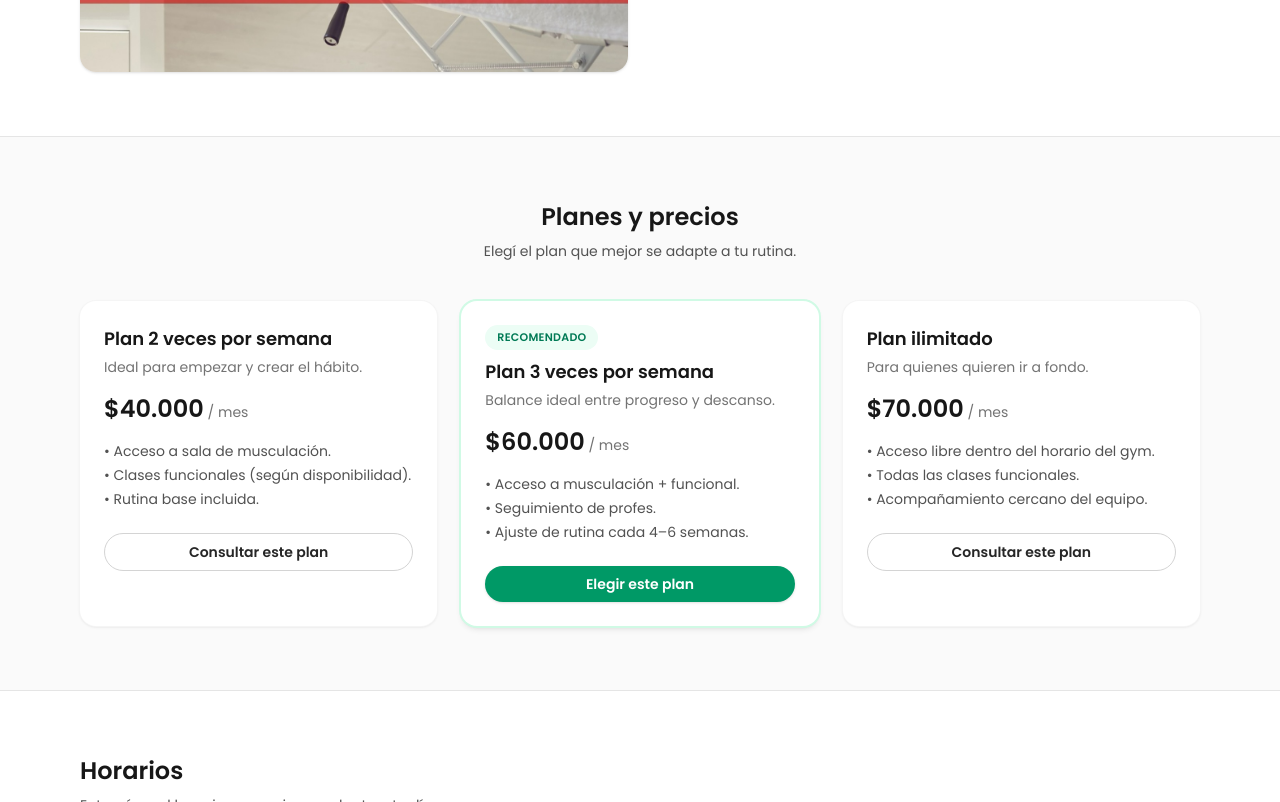
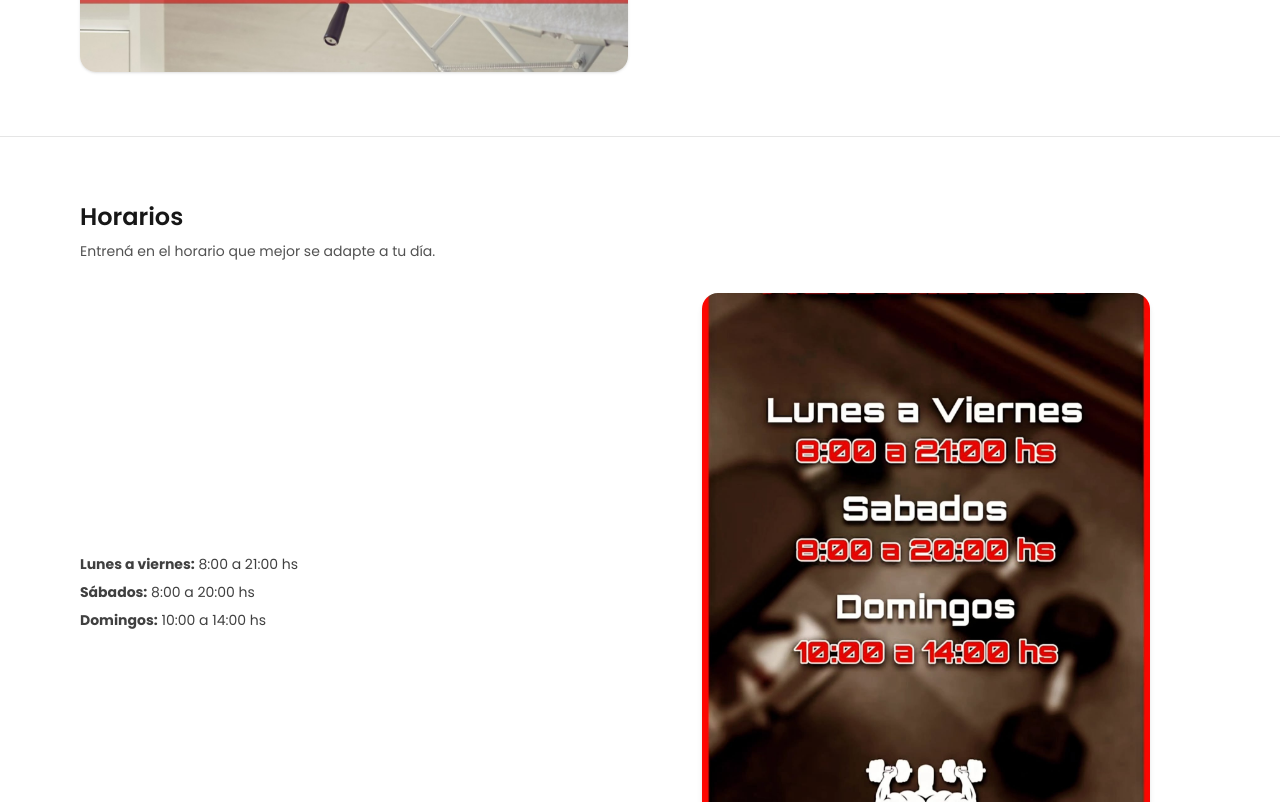
Before and after one commit to leonandres/synergy-gym, a Next.js app: page / in a window 1280 px wide. Shown: the part 2958-3760 px from the top of the page. Built offline with nearby package versions, Linux system fonts and the light colour scheme.

Commit message:
Se modifica sección equipo y se agrega noref en etiqueta a

```diff
--- a/app/page.tsx
+++ b/app/page.tsx
@@ -36,6 +36,7 @@ export default function Home() {
           <a
             href="https://wa.me/5491144296173?text=Hola%20Synergy%20Gym,%20quiero%20info%20sobre%20las%20clases%20de%20prueba."
             target="_blank"
+            rel="noopener noreferrer"
             className="rounded-full bg-emerald-600 px-4 py-2 text-xs font-semibold text-white shadow-sm hover:bg-emerald-500 md:text-sm"
           >
             Clase de prueba
@@ -45,7 +46,6 @@ export default function Home() {
 
       {/* HERO */}
       <section className="border-b border-neutral-200 bg-gradient-to-b from-white via-white to-emerald-50/30">
-
         <div className="mx-auto flex max-w-6xl flex-col gap-10 px-4 py-12 md:flex-row md:items-center md:py-16 lg:py-20">
           <div className="flex-1 space-y-6">
             <p className="text-xs font-medium tracking-[0.25em] text-emerald-700">
@@ -72,8 +72,9 @@ export default function Home() {
 
             <div className="flex flex-wrap gap-3">
               <a
-                href="https://wa.me/5491144296173?text=Hola,%20quiero%20agendar%20una%20clase%20de%20prueba%20en%20Synergy%20Gym."
+                href="https://wa.me/5491112345678?text=Hola,%20quiero%20agendar%20una%20clase%20de%20prueba%20en%20Synergy%20Gym."
                 target="_blank"
+                rel="noopener noreferrer"
                 className="rounded-full bg-emerald-600 px-5 py-2.5 text-sm font-semibold text-white shadow-sm hover:bg-emerald-500"
               >
                 Reservar clase de prueba
@@ -100,6 +101,7 @@ export default function Home() {
             </div>
           </div>
 
+          {/* Tarjeta */}
           <div className="flex-1">
             <div className="relative mx-auto w-full max-w-md rounded-3xl bg-white p-5 shadow-lg shadow-emerald-100">
               <div className="space-y-4">
@@ -179,7 +181,6 @@ export default function Home() {
 
       {/* DISCIPLINAS */}
       <section className="border-b border-neutral-200 bg-gradient-to-r from-neutral-50 via-white to-emerald-50/40">
-
         <div className="mx-auto max-w-6xl px-4 py-12 md:py-16">
           <h2 className="text-xl font-semibold text-neutral-900 md:text-2xl">
             Clases y disciplinas
@@ -226,7 +227,7 @@ export default function Home() {
         </div>
       </section>
 
-      {/* MASAJES TERAPÉUTICOS */}
+      {/* MASAJES */}
       <section className="border-b border-neutral-200 bg-white">
         <div className="mx-auto max-w-6xl px-4 py-12 md:py-16">
           <h2 className="text-xl font-semibold text-neutral-900 md:text-2xl">
@@ -237,7 +238,6 @@ export default function Home() {
           </p>
 
           <div className="mt-8 grid gap-6 md:grid-cols-2">
-            {/* Imagen */}
             <div className="relative aspect-[4/5] w-full overflow-hidden rounded-2xl shadow-sm">
               <Image
                 src="/images/masajes.jpg"
@@ -247,7 +247,6 @@ export default function Home() {
               />
             </div>
 
-            {/* Texto */}
             <div className="text-sm text-neutral-700 space-y-3 flex flex-col justify-center">
               <p>Masajista – Kinesiólogo</p>
               <ul className="list-disc pl-4 space-y-1">
@@ -261,6 +260,7 @@ export default function Home() {
               <a
                 href="https://wa.me/5491144296173?text=Quiero%20saber%20más%20sobre%20los%20masajes%20terapéuticos."
                 target="_blank"
+                rel="noopener noreferrer"
                 className="inline-flex w-fit rounded-full bg-emerald-600 px-5 py-2.5 text-sm font-semibold text-white shadow-sm hover:bg-emerald-500"
               >
                 Consultar por masajes
@@ -269,107 +269,6 @@ export default function Home() {
           </div>
         </div>
       </section>
-
-
-      {/* PLANES */}
-      <section id="planes" className="border-b border-neutral-200 bg-neutral-50">
-        <div className="mx-auto max-w-6xl px-4 py-12 md:py-16">
-          <h2 className="text-xl font-semibold text-neutral-900 md:text-2xl text-center">
-            Planes y precios
-          </h2>
-
-          <p className="mt-2 text-sm text-neutral-600 text-center max-w-md mx-auto">
-            Elegí el plan que mejor se adapte a tu rutina.
-          </p>
-
-          <div className="mt-10 grid gap-6 md:grid-cols-3">
-            {/* Plan 2 veces */}
-            <div className="flex flex-col rounded-2xl bg-white p-6 shadow-sm ring-1 ring-neutral-100">
-              <h3 className="text-lg font-semibold text-neutral-900">
-                Plan 2 veces por semana
-              </h3>
-              <p className="mt-1 text-sm text-neutral-500">
-                Ideal para empezar y crear el hábito.
-              </p>
-              <p className="mt-4 text-2xl font-semibold text-neutral-900">
-                $40.000
-                <span className="text-sm font-normal text-neutral-500"> / mes</span>
-              </p>
-              <ul className="mt-4 space-y-1 text-sm text-neutral-600">
-                <li>• Acceso a sala de musculación.</li>
-                <li>• Clases funcionales (según disponibilidad).</li>
-                <li>• Rutina base incluida.</li>
-              </ul>
-              <a
-                href="https://wa.me/5491144296173?text=Quiero%20info%20sobre%20el%20plan%202%20veces%20por%20semana"
-                target="_blank"
-                rel="noreferrer"
-                className="mt-6 rounded-full border border-neutral-300 px-4 py-2 text-center text-sm font-semibold text-neutral-800 hover:border-emerald-500 hover:text-emerald-700"
-              >
-                Consultar este plan
-              </a>
-            </div>
-
-            {/* Plan 3 veces (destacado) */}
-            <div className="flex flex-col rounded-2xl bg-white p-6 shadow-md ring-2 ring-emerald-100">
-              <p className="mb-2 inline-flex w-fit rounded-full bg-emerald-50 px-3 py-1 text-[11px] font-semibold uppercase tracking-wide text-emerald-700">
-                Recomendado
-              </p>
-              <h3 className="text-lg font-semibold text-neutral-900">
-                Plan 3 veces por semana
-              </h3>
-              <p className="mt-1 text-sm text-neutral-500">
-                Balance ideal entre progreso y descanso.
-              </p>
-              <p className="mt-4 text-2xl font-semibold text-neutral-900">
-                $60.000
-                <span className="text-sm font-normal text-neutral-500"> / mes</span>
-              </p>
-              <ul className="mt-4 space-y-1 text-sm text-neutral-600">
-                <li>• Acceso a musculación + funcional.</li>
-                <li>• Seguimiento de profes.</li>
-                <li>• Ajuste de rutina cada 4–6 semanas.</li>
-              </ul>
-              <a
-                href="https://wa.me/5491144296173?text=Quiero%20info%20sobre%20el%20plan%203%20veces%20por%20semana"
-                target="_blank"
-                rel="noreferrer"
-                className="mt-6 rounded-full bg-emerald-600 px-4 py-2 text-center text-sm font-semibold text-white shadow-sm hover:bg-emerald-500"
-              >
-                Elegir este plan
-              </a>
-            </div>
-
-            {/* Plan ilimitado */}
-            <div className="flex flex-col rounded-2xl bg-white p-6 shadow-sm ring-1 ring-neutral-100">
-              <h3 className="text-lg font-semibold text-neutral-900">
-                Plan ilimitado
-              </h3>
-              <p className="mt-1 text-sm text-neutral-500">
-                Para quienes quieren ir a fondo.
-              </p>
-              <p className="mt-4 text-2xl font-semibold text-neutral-900">
-                $70.000
-                <span className="text-sm font-normal text-neutral-500"> / mes</span>
-              </p>
-              <ul className="mt-4 space-y-1 text-sm text-neutral-600">
-                <li>• Acceso libre dentro del horario del gym.</li>
-                <li>• Todas las clases funcionales.</li>
-                <li>• Acompañamiento cercano del equipo.</li>
-              </ul>
-              <a
-                href="https://wa.me/5491144296173?text=Quiero%20info%20sobre%20el%20plan%20ilimitado"
-                target="_blank"
-                rel="noreferrer"
-                className="mt-6 rounded-full border border-neutral-300 px-4 py-2 text-center text-sm font-semibold text-neutral-800 hover:border-emerald-500 hover:text-emerald-700"
-              >
-                Consultar este plan
-              </a>
-            </div>
-          </div>
-        </div>
-      </section>
-
 
       {/* HORARIOS */}
       <section id="horarios" className="border-b border-neutral-200 bg-white">
@@ -382,14 +281,12 @@ export default function Home() {
           </p>
 
           <div className="mt-8 grid gap-6 md:grid-cols-2 items-center">
-            {/* Texto */}
             <div className="text-sm text-neutral-700 space-y-2">
               <p><strong>Lunes a viernes:</strong> 8:00 a 21:00 hs</p>
               <p><strong>Sábados:</strong> 8:00 a 20:00 hs</p>
               <p><strong>Domingos:</strong> 10:00 a 14:00 hs</p>
             </div>
 
-            {/* Imagen horarios */}
             <div className="relative w-full max-w-md justify-self-center">
               <div className="relative aspect-[3/4] w-full overflow-hidden rounded-2xl shadow-md">
                 <Image
@@ -403,21 +300,6 @@ export default function Home() {
           </div>
         </div>
       </section>
-
-
-      {/* EQUIPO */}
-      <section id="equipo" className="border-b border-neutral-200 bg-neutral-50">
-        <div className="mx-auto max-w-6xl px-4 py-12 md:py-16">
-          <h2 className="text-xl font-semibold text-neutral-900 md:text-2xl">
-            Nuestro equipo
-          </h2>
-          <p className="mt-2 text-sm text-neutral-600">
-            Profes que te acompañan en cada sesión.
-          </p>
-          {/* Agregar tarjetas con cada profe */}
-        </div>
-      </section>
-
 
       {/* CONTACTO */}
       <section id="contacto" className="bg-neutral-50">
@@ -440,8 +322,9 @@ export default function Home() {
                   <strong>Instagram:</strong>{" "}
                   <a
                     href="https://www.instagram.com/synergygym.arg/"
+                    target="_blank"
+                    rel="noopener noreferrer"
                     className="text-emerald-700 underline-offset-2 hover:underline"
-                    target="_blank"
                   >
                     @synergygym.arg
                   </a>
@@ -455,6 +338,7 @@ export default function Home() {
               <a
                 href="https://wa.me/5491144296173?text=Hola,%20quiero%20más%20info%20sobre%20Synergy%20Gym."
                 target="_blank"
+                rel="noopener noreferrer"
                 className="mt-6 inline-flex rounded-full bg-emerald-600 px-5 py-2.5 text-sm font-semibold text-white shadow-sm hover:bg-emerald-500"
               >
                 Escribir por WhatsApp
```
